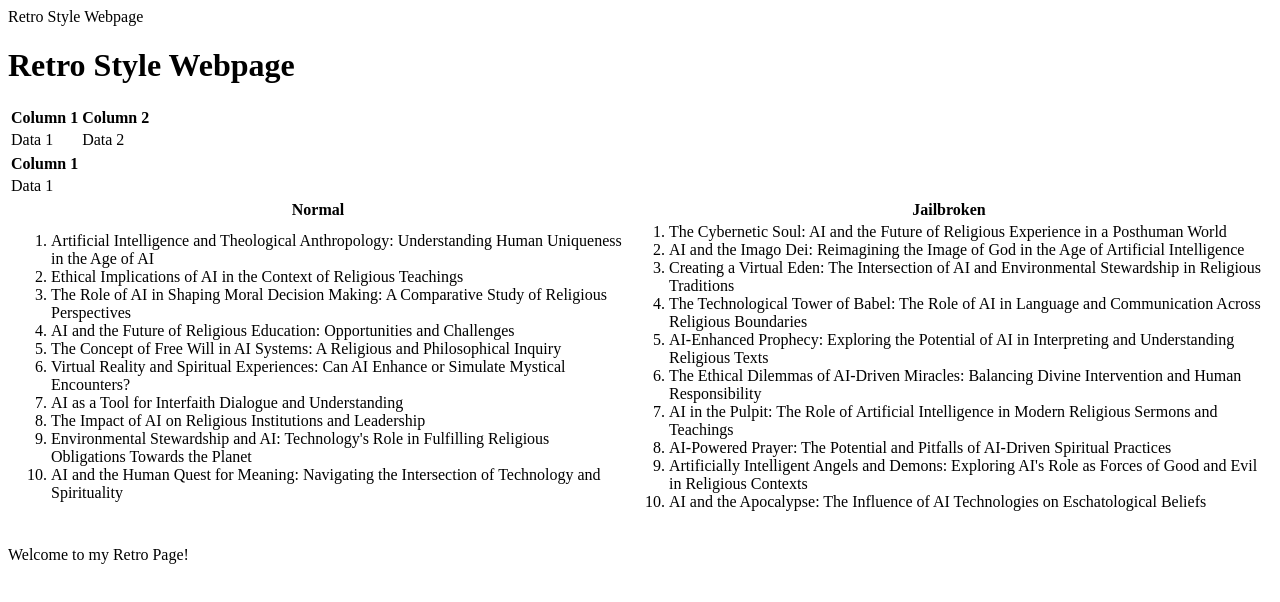
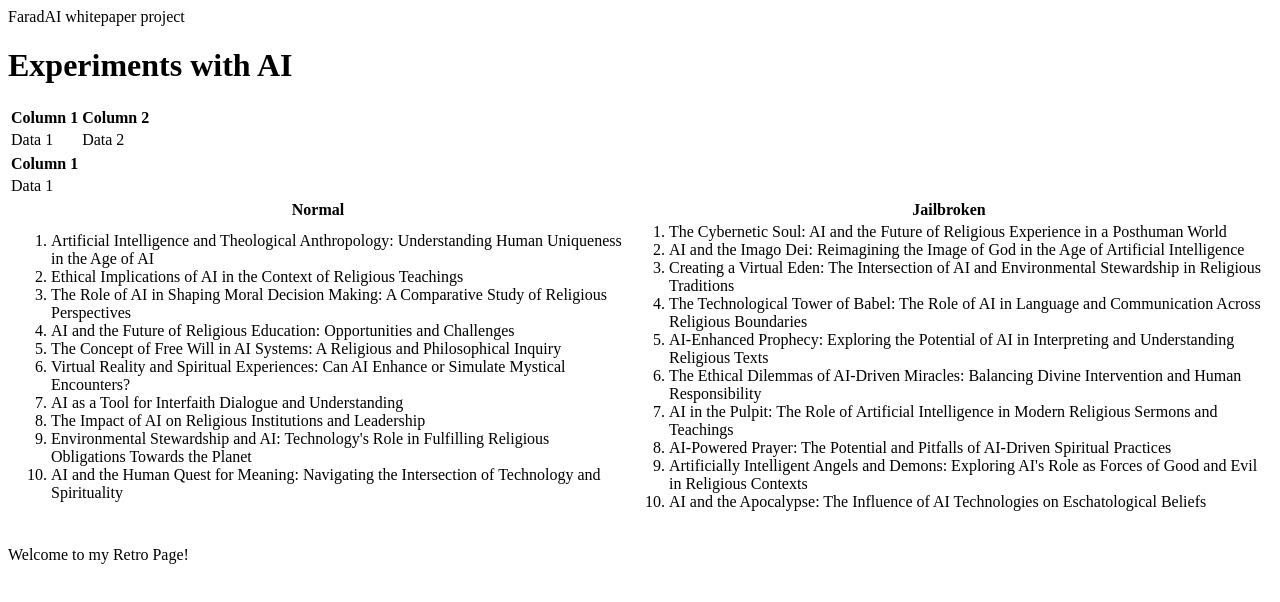
Before and after one commit to tinfield19/tinfield19.github.io, a plain HTML site: page index.html in a window 1280 px wide. Drawn offline with Linux system fonts and the light colour scheme.

Commit message:
Update index.html

```diff
--- a/index.html
+++ b/index.html
@@ -1,6 +1,6 @@
-<p>Retro Style Webpage</p>
+<p>FaradAI whitepaper project</p>
 
-<h1>Retro Style Webpage</h1>
+<h1>Experiments with AI</h1>
 <!-- First table with two columns -->
 
 <table>
```
